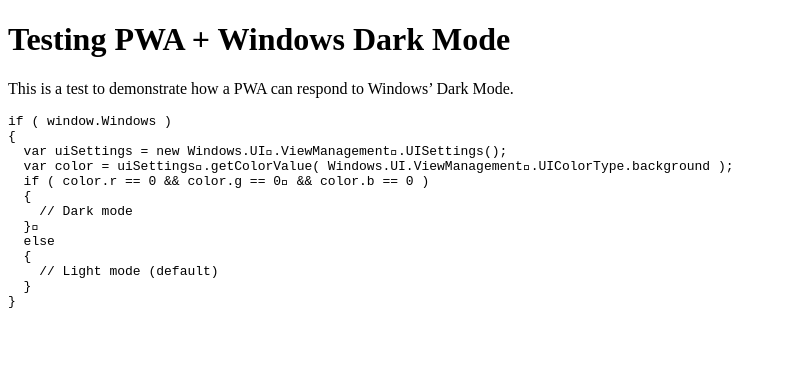
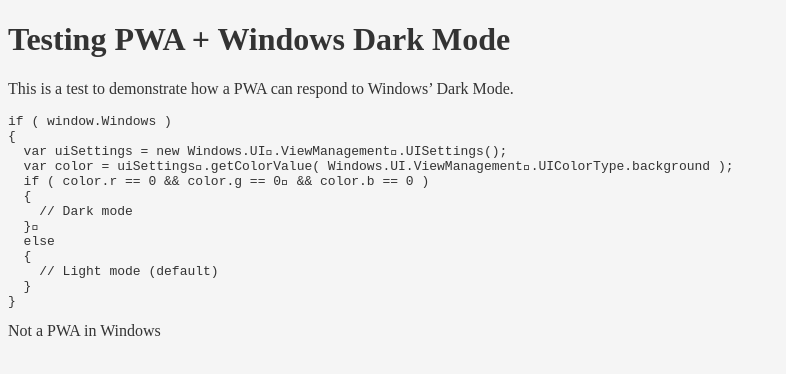
Before and after one commit to aarongustafson/WinDarkModePWADemo, a plain HTML site: page index.html in a window 1280 px wide. Shown: the whole page, without its empty margins (0-786 px from the left). Drawn offline with Linux system fonts and the light colour scheme; the site is published under a folder, as on GitHub Pages, so addresses that start at the root find nothing.

Commit message:
Update index.html

```diff
--- a/index.html
+++ b/index.html
@@ -7,7 +7,7 @@
   <title>Testing PWA + Windows Dark Mode</title>
   <link rel="manifest" href="manifest.json">
   <!--  Styles  -->
-  <link rel="stylesheet" href="/c/default.css">
+  <link rel="stylesheet" href="c/default.css">
 </head>
 <body>
   <h1>Testing PWA + Windows Dark Mode</h1>
@@ -28,10 +28,10 @@
   }
 }</code></pre>
 
-  <script src="/j/main.js"></script>
+  <script src="j/main.js"></script>
   <script>
     if (navigator.serviceWorker) {
-      navigator.serviceWorker.register('/sw.js');
+      navigator.serviceWorker.register('sw.js');
     }
   </script>
 </body>
```
